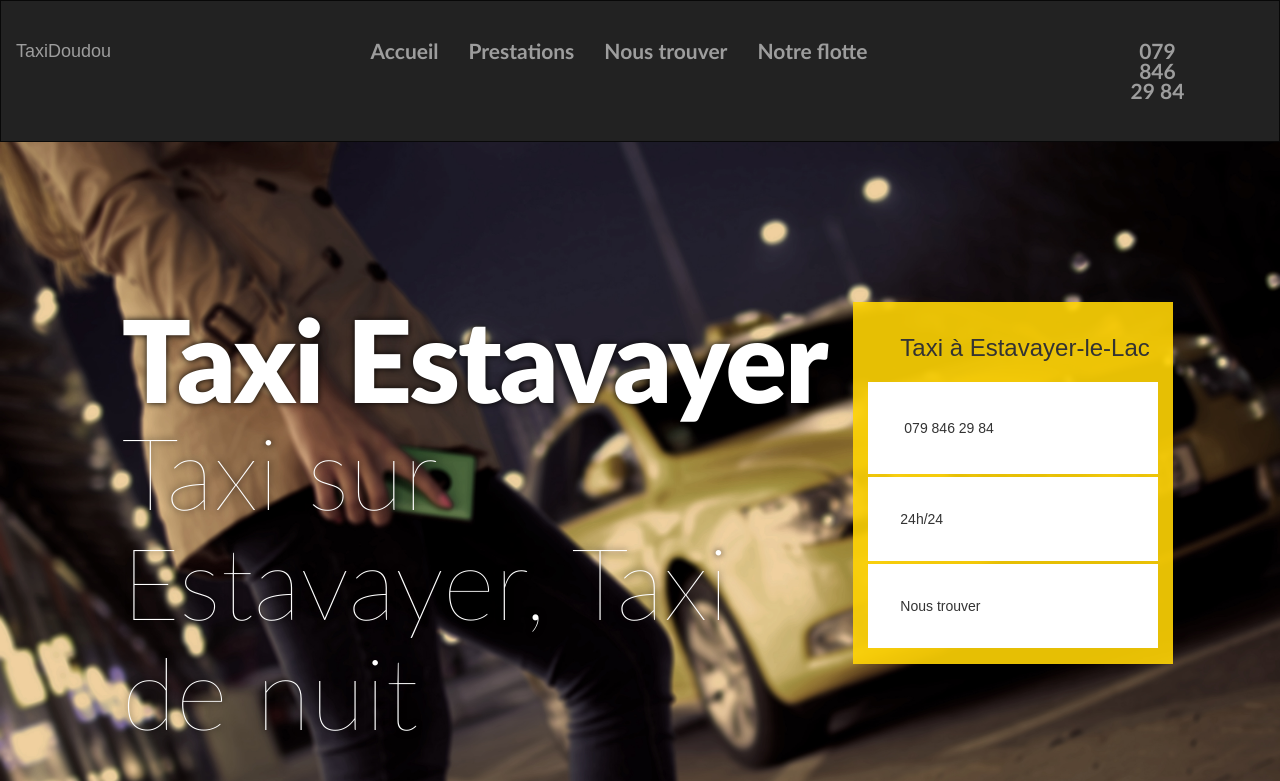
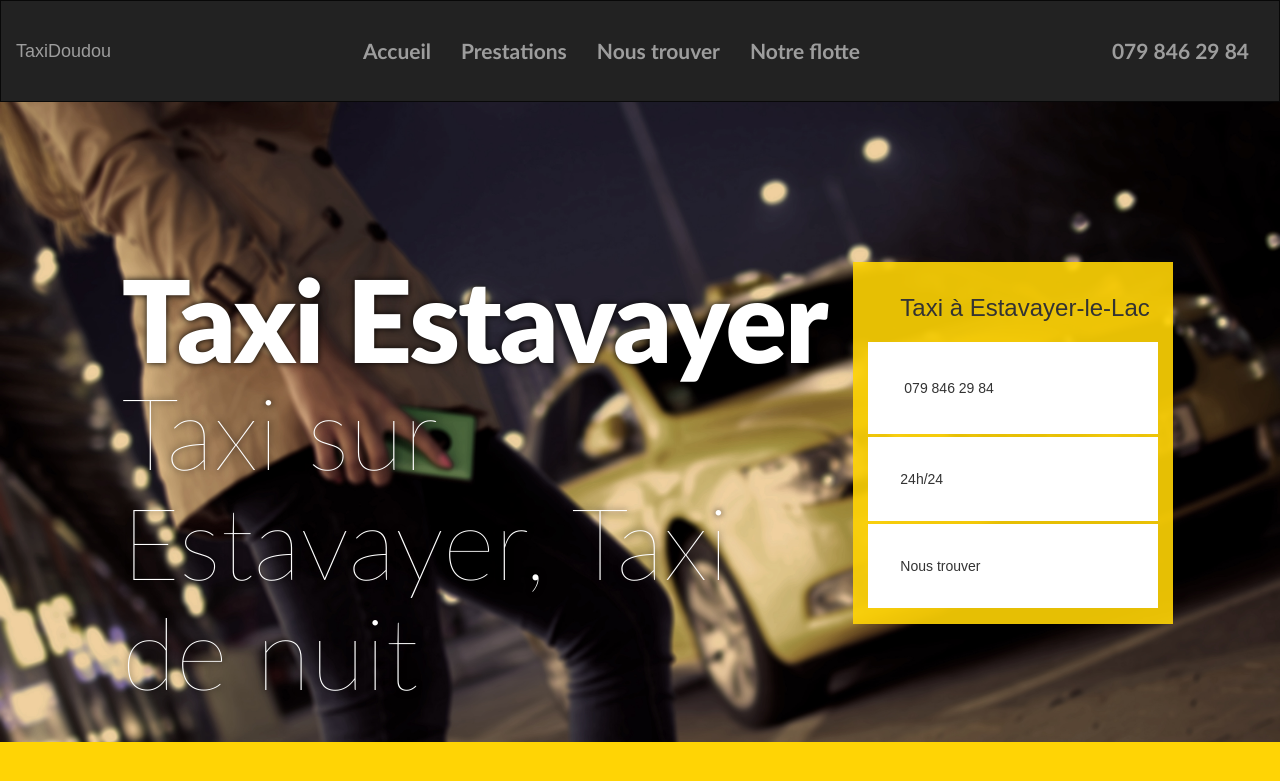
Before and after one commit to Tony2017/taxidoudou, a PHP site: page / in a window 1280 px wide. Shown: the top 781 px of the page. Run offline with PHP 8.4, Linux system fonts and the light colour scheme; some libraries are stand-ins or nearby versions; some web fonts are replaced.

Commit message:
remove padding-right on navbar

```diff
--- a/css/style.css
+++ b/css/style.css
@@ -16,9 +16,6 @@ ul > li > a{
   font-size: 21px;
 }
 
-.navbar-right > li > a{
-  padding-right: 50%;
-}
 .navbar{
   margin:0;
   border-radius: 0;
```
